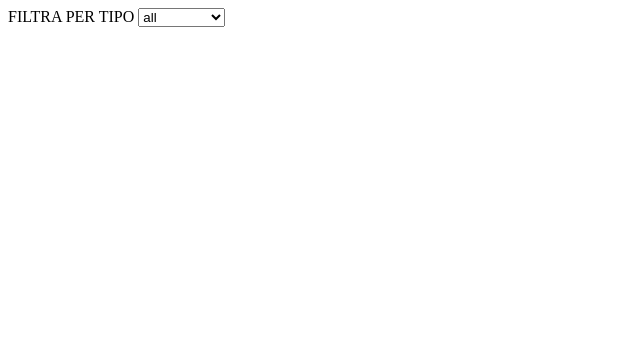
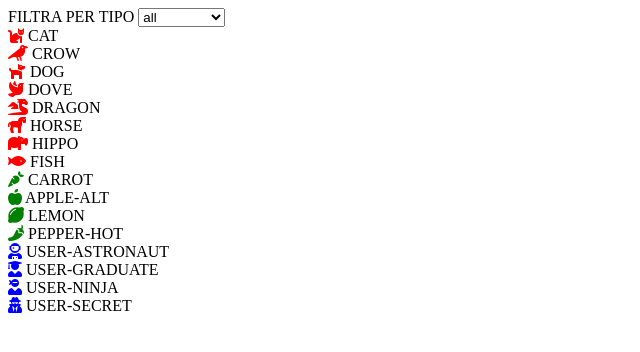
Before and after one commit to diego-scano/js-es6-icons, a plain HTML site: page index.html in a window 1280 px wide. Shown: the whole page, without its empty margins (0-640 px from the left). Drawn offline with nearby package versions, Linux system fonts and the light colour scheme.

Commit message:
incompleto

```diff
--- a/index.html
+++ b/index.html
@@ -11,7 +11,6 @@
   </head>
   <body>
 
-    <div id="container">
 
       <div id="container-filter">
         <div class="search">
@@ -22,9 +21,11 @@
         </div>
       </div>
 
-      <div id="icons-container"></div>
+      <div id="container">
 
-    </div>
+        <div id="icons-container"></div>
+
+      </div>
 
     <script src="js/script.js" charset="utf-8"></script>
   </body>
--- a/js/script.js
+++ b/js/script.js
@@ -56,18 +56,19 @@ const iconsWithColors = icons.filter((element) => {
   }
 });
 
-/*
+
 iconsWithColors.forEach((element) => {
   const {name, prefix, type, family, color} = element;
 
   iconsContainer.innerHTML += `
     <div>
       <i class="${family} ${prefix}${name}" style="color: ${color}"></i>
-      ${name}
+      ${name.toUpperCase()}
     </div>
   `
 });
-*/
+
+
 
 
 
```
